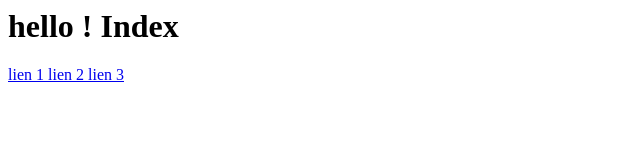
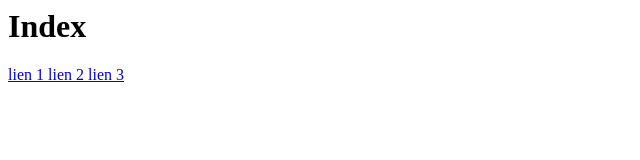
Before and after one commit to TYConseil/clist, a plain HTML site: page index.html in a window 1280 px wide. Shown: the whole page, without its empty margins (0-640 px from the left). Drawn offline with Linux system fonts and the light colour scheme.

Commit message:
Update index.html

```diff
--- a/index.html
+++ b/index.html
@@ -1,4 +1,4 @@
-<h1> hello ! Index </h1>
+<h1> Index </h1>
 
 <a href="clist.html">lien 1 <a>
 <a href="clist_eng.html">lien 2 <a>
```
